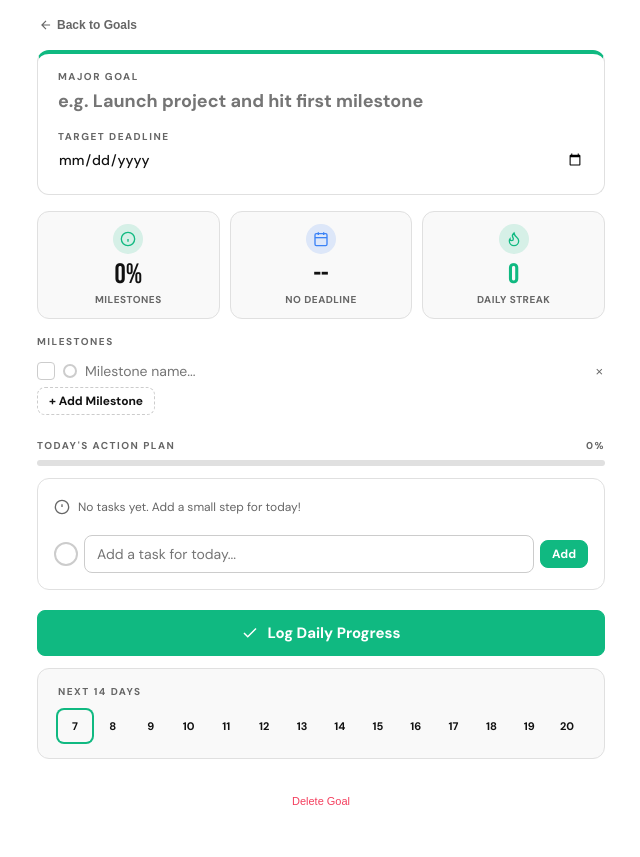
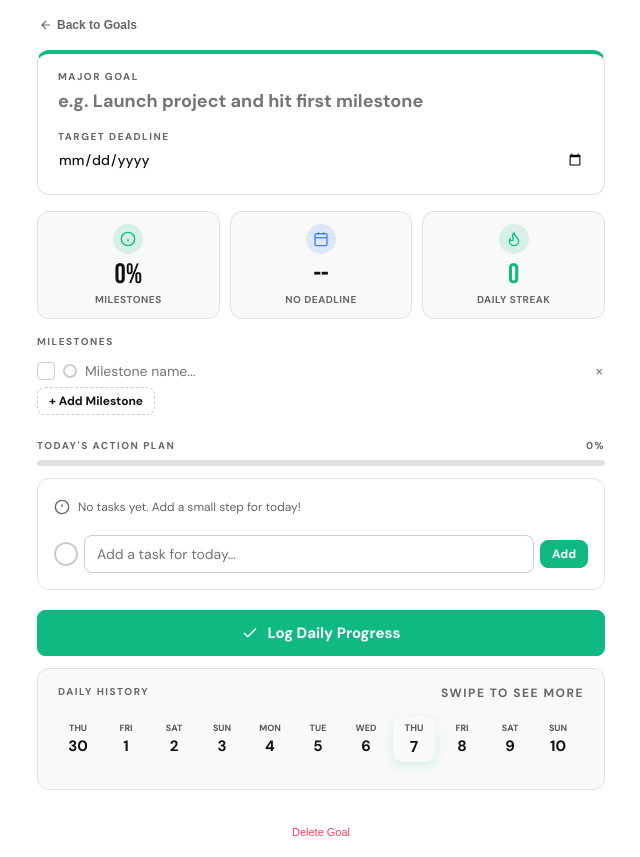
Before and after one commit to favazmk/FHABIT, a website: page index.html in a window 1280 px wide. Both pictures are taken after a click on the button "+ New Goal". Shown: the whole page, without its empty margins (319-959 px from the left). Before the commit the page ends 826 px from the top, so only its background shows below. Drawn offline with Linux system fonts and the light colour scheme.

Commit message:
Rename project to fhabit, add favicon, and update history/task UI

```diff
--- a/index.html
+++ b/index.html
@@ -3,7 +3,8 @@
 <head>
 <meta charset="UTF-8">
 <meta name="viewport" content="width=device-width, initial-scale=1.0">
-<title>Goal & Daily Tracker</title>
+<title>fhabit</title>
+<link rel="icon" type="image/png" href="favicon.png">
 <style>
 @import url('https://fonts.googleapis.com/css2?family=Bebas+Neue&family=DM+Sans:ital,wght@0,400;0,500;0,700;1,400&display=swap');
 *{box-sizing:border-box;margin:0;padding:0}
@@ -63,8 +64,11 @@ body { background: var(--color-background-primary, #ffffff); }
 .bg-blue-light { background: rgba(59,130,246,0.15); color: #3B82F6; }
 .bg-red-light { background: rgba(244,63,94,0.15); color: #F43F5E; }
 
-.history-dot { flex: 1; height: 32px; border-radius: 6px; display: flex; align-items: center; justify-content: center; font-size: 11px; font-weight: 700; transition: transform 0.1s; cursor: default;}
-.history-dot:hover { transform: scale(1.1); }
+.history-dot { flex: 0 0 40px; height: 44px; border-radius: 10px; display: flex; flex-direction: column; align-items: center; justify-content: center; font-size: 11px; font-weight: 700; transition: all 0.2s cubic-bezier(0.4, 0, 0.2, 1); cursor: pointer; scroll-snap-align: start; }
+.history-dot:hover { transform: translateY(-2px); }
+.history-dot.active { border: 2px solid #10B981; transform: scale(1.05); box-shadow: 0 4px 12px rgba(16,185,129,0.15); }
+.history-dot .dot-day { font-size: 9px; opacity: 0.7; text-transform: uppercase; margin-bottom: 2px; }
+.history-dot .dot-num { font-size: 15px; }
 
 @media(prefers-color-scheme:dark){
   :root {
@@ -84,7 +88,7 @@ body { background: var(--color-background-primary, #ffffff); }
 <body>
 
 <div class="root">
-  <h2 class="sr-only">Goal Tracker Dashboard</h2>
+  <h2 class="sr-only">fhabit Dashboard</h2>
 
   <!-- MODAL OVERLAY -->
   <div id="goal-modal" style="display:none; position:fixed; top:0; left:0; width:100%; height:100%; background:rgba(0,0,0,0.5); z-index:1000; align-items:center; justify-content:center; padding:20px;">
@@ -216,9 +220,10 @@ body { background: var(--color-background-primary, #ffffff); }
 
     <div class="card" style="margin-bottom:24px">
       <div class="label" style="margin-bottom:12px; display:flex; justify-content:space-between;">
-        <span>Next 14 Days</span>
+        <span>Daily History</span>
+        <span class="small muted">Swipe to see more</span>
       </div>
-      <div id="m-history" style="display:flex;gap:4px; width: 100%;"></div>
+      <div id="m-history" style="display:flex; gap:8px; width: 100%; overflow-x: auto; padding: 4px 2px 12px; scroll-snap-type: x mandatory; -webkit-overflow-scrolling: touch; scrollbar-width: none;"></div>
     </div>
 
     <div style="text-align:center; margin-top:30px;">
@@ -235,7 +240,7 @@ const COLORS = ['#10B981', '#3B82F6', '#8B5CF6', '#F59E0B', '#EC4899', '#06B6D4'
 let appData = { goals: [] };
 let activeGoalId = null;
 let G = null;
-
+let selectedDate = TODAY;
 async function load(){
   try{
     const r = localStorage.getItem('gtd:appData');
@@ -530,13 +535,18 @@ function cycleChunkColor(i) {
 }
 
 
-function getTasksToday() { return G ? (G.dailyTasks[TODAY] || []) : []; }
+function getTasksForDate() { return G ? (G.dailyTasks[selectedDate] || []) : []; }
 
 function renderTasks() {
   if (!G) return;
   const list = document.getElementById('m-tasks-list');
-  const tasks = getTasksToday();
+  const tasks = getTasksForDate();
   list.innerHTML = '';
+
+  // Update section title with selected date
+  const dateLabel = new Date(selectedDate).toLocaleDateString('en-US', { month: 'short', day: 'numeric' });
+  const isToday = selectedDate === TODAY;
+  document.querySelector('#dashboard .label span:first-child').nextElementSibling.previousElementSibling.textContent = isToday ? "Today's Action Plan" : `Action Plan: ${dateLabel}`;
 
   if(!tasks.length){
     list.innerHTML = `
@@ -584,7 +594,7 @@ function updateTaskText(i, newText) {
   if (!G) return;
   const val = newText.trim();
   if(!val) return removeTask(i);
-  G.dailyTasks[TODAY][i].text = val;
+  G.dailyTasks[selectedDate][i].text = val;
   save();
 }
 
@@ -605,10 +615,10 @@ function cycleTaskColor() {
 
 function cycleExistingTaskColor(i) {
   if (!G) return;
-  const currentColor = G.dailyTasks[TODAY][i].taskColor || '';
+  const currentColor = G.dailyTasks[selectedDate][i].taskColor || '';
   const idx = COLORS.indexOf(currentColor);
   const nextColor = idx >= 0 && idx < COLORS.length - 1 ? COLORS[idx + 1] : (idx === COLORS.length - 1 ? '' : COLORS[0]);
-  G.dailyTasks[TODAY][i].taskColor = nextColor;
+  G.dailyTasks[selectedDate][i].taskColor = nextColor;
   save(); renderTasks();
 }
 
@@ -620,27 +630,29 @@ function addDailyTask() {
   const taskColor = colorBtn ? colorBtn.getAttribute('data-color') : '';
 
   if(!val) return;
-  if(!G.dailyTasks[TODAY]) G.dailyTasks[TODAY] = [];
-  G.dailyTasks[TODAY].push({text:val, done:false, taskColor: taskColor});
+  if(!G.dailyTasks[selectedDate]) G.dailyTasks[selectedDate] = [];
+  G.dailyTasks[selectedDate].push({text:val, done:false, taskColor: taskColor});
   inp.value = '';
   save(); renderTasks();
 }
 
 function toggleTask(i) {
   if (!G) return;
-  G.dailyTasks[TODAY][i].done = !G.dailyTasks[TODAY][i].done;
+  G.dailyTasks[selectedDate][i].done = !G.dailyTasks[selectedDate][i].done;
   save(); renderTasks();
 }
 
 function removeTask(i) {
   if (!G) return;
-  G.dailyTasks[TODAY].splice(i,1);
+  G.dailyTasks[selectedDate].splice(i,1);
   save(); renderTasks();
 }
 
 async function logDay() {
   if (!G) return;
 
+  // Always log for TODAY regardless of selection
+  const targetDate = TODAY;
   const last = G.lastLogged;
   if(last) {
     const diff = Math.round((new Date(TODAY) - new Date(last))/(1000*60*60*24));
@@ -652,9 +664,9 @@ async function logDay() {
     G.streak = 1;
   }
 
-  G.lastLogged = TODAY;
+  G.lastLogged = targetDate;
   if(!G.log) G.log = {};
-  G.log[TODAY] = true;
+  G.log[targetDate] = true;
 
   await save();
   document.getElementById('stat-streak').textContent = G.streak;
@@ -672,49 +684,50 @@ function renderHistory() {
   if (!G) return;
   const cont = document.getElementById('m-history');
   cont.innerHTML = '';
-  for(let i = 0; i < 14; i++) {
+
+  // Show last 7 days to next 14 days for a 21-day window
+  for(let i = -7; i < 14; i++) {
     const d = new Date(); d.setDate(d.getDate() + i);
     const key = d.toISOString().split('T')[0];
     const logged = !!(G.log && G.log[key]);
+    const isSelected = key === selectedDate;
+    const isToday = key === TODAY;
 
     const dot = document.createElement('div');
-    dot.className = 'history-dot';
-    dot.title = d.toLocaleDateString('en-US', {month: 'short', day: 'numeric'});
-    if (i === 0) dot.style.boxShadow = '0 0 0 2px ' + (G.color || '#10B981'); // Highlight Today
+    dot.className = `history-dot ${isSelected ? 'active' : ''}`;
+    dot.onclick = () => { selectedDate = key; renderAll(); };
 
-    // Long press toggle for past and present days
-    if (d <= new Date()) {
-      let pressTimer;
-      let isDragging = false;
-      const startPress = () => {
-        isDragging = false;
-        pressTimer = setTimeout(() => {
-          pressTimer = null;
-          toggleDayLog(key);
-        }, 600);
-      };
-      const cancelPress = () => { if(pressTimer) clearTimeout(pressTimer); };
+    const dayName = d.toLocaleDateString('en-US', {weekday:'short'});
+    const dayNum = d.getDate();
 
-      dot.onmousedown = startPress;
-      dot.ontouchstart = startPress;
-      dot.onmousemove = () => { isDragging = true; cancelPress(); };
-      dot.ontouchmove = () => { isDragging = true; cancelPress(); };
-      dot.onmouseup = cancelPress;
-      dot.onmouseleave = cancelPress;
-      dot.ontouchend = cancelPress;
-      dot.style.cursor = 'pointer';
-    }
+    dot.innerHTML = `
+      <div class="dot-day">${dayName}</div>
+      <div class="dot-num">${dayNum}</div>
+    `;
 
     if (logged) {
       dot.style.background = G.color || '#10B981';
       dot.style.color = '#fff';
-      dot.innerHTML = `<svg viewBox="0 0 24 24" fill="none" stroke="currentColor" stroke-width="3" width="10" height="10"><polyline points="20 6 9 17 4 12"></polyline></svg>`;
+      dot.style.borderColor = G.color || '#10B981';
     } else {
       dot.style.background = 'var(--color-background-secondary)';
       dot.style.border = '0.5px solid var(--color-border-tertiary)';
       dot.style.color = 'var(--color-text-tertiary)';
-      dot.textContent = d.getDate();
     }
+
+    if (isToday && !isSelected) {
+       dot.style.boxShadow = '0 0 0 2px ' + (G.color || '#10B981');
+    }
+
+    // Long press toggle for logging
+    if (d <= new Date()) {
+      let pressTimer;
+      dot.onmousedown = () => { pressTimer = setTimeout(() => toggleDayLog(key), 600); };
+      dot.ontouchstart = () => { pressTimer = setTimeout(() => toggleDayLog(key), 600); };
+      dot.onmouseup = () => clearTimeout(pressTimer);
+      dot.ontouchend = () => clearTimeout(pressTimer);
+    }
+
     cont.appendChild(dot);
   }
 }
--- a/package.json
+++ b/package.json
@@ -1,5 +1,5 @@
 {
-  "name": "deeper-fix",
+  "name": "fhabit",
   "version": "1.0.0",
   "description": "A simple, beautiful, and functional habit tracker built with HTML, CSS, and Vanilla JavaScript.",
   "main": "index.js",
```
Also changed, not shown: README.md, favicon.png (added), 1 other file.
